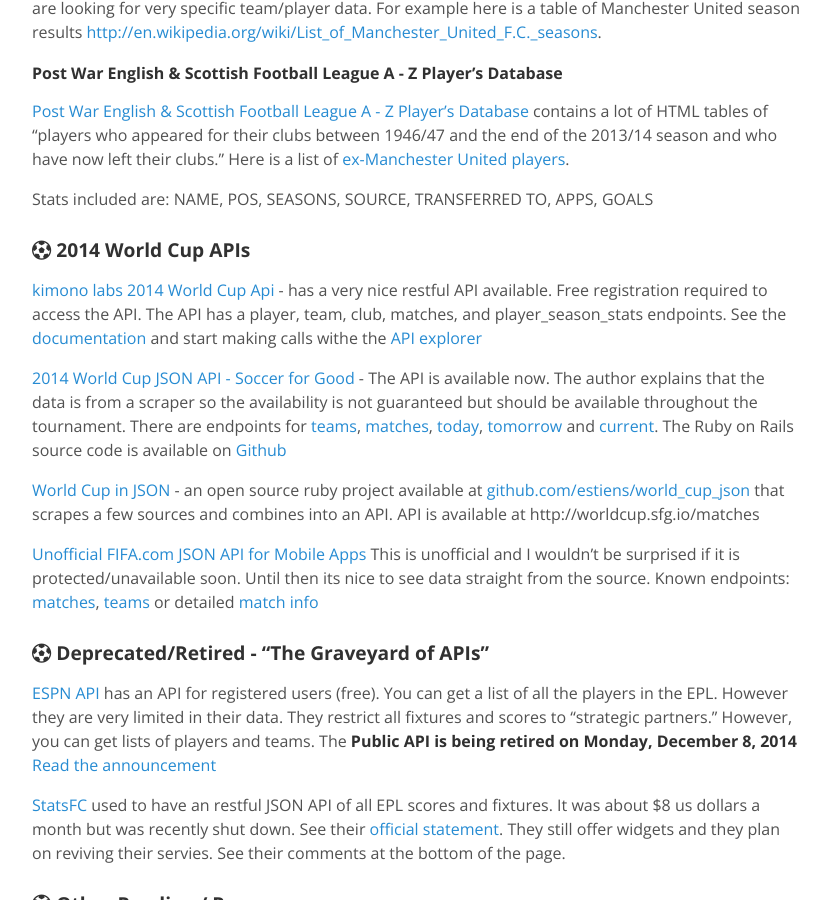
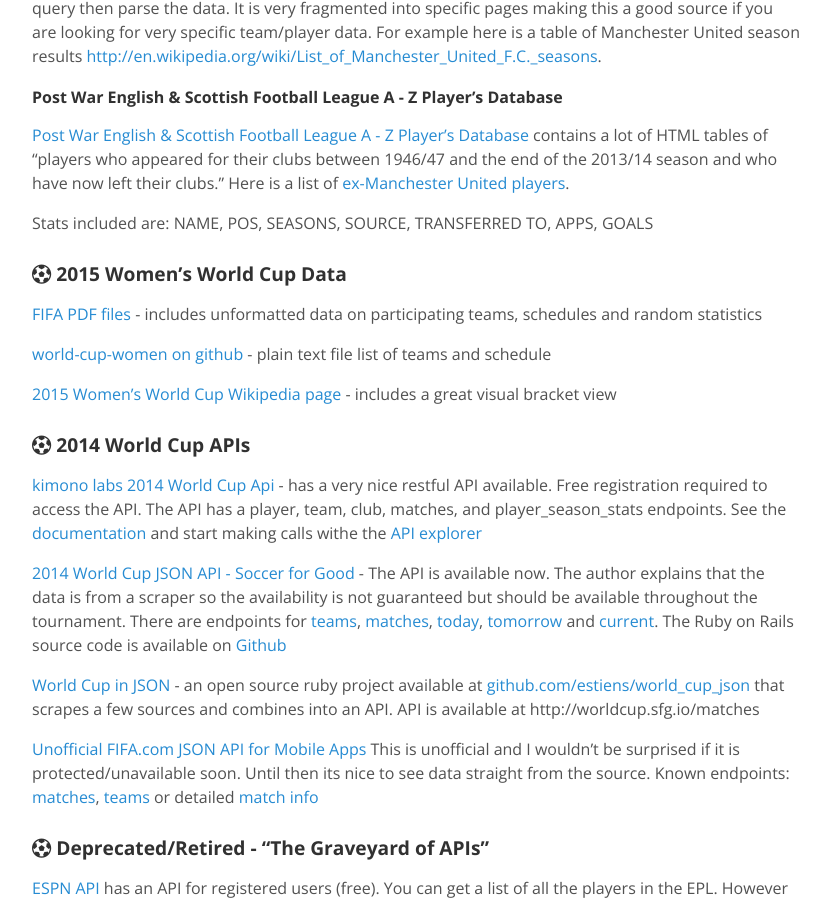
Before and after one commit to jokecamp/jokecamp.com, a Jekyll site: the page built from _posts/2014-03-08-guide-to-football-and-soccer-data-and-apis.markdown, in a window 1280 px wide and 900 px high, scrolled down 7149 px. Shown: the whole window, without its empty margins (224-1054 px from the left). Built offline with Jekyll 4.4.1, drawn with Linux system fonts in a browser that asks for light colours; nearby versions of some CDN libraries; Markdown is read by kramdown in place of the engine named in the settings; comment, search, counter and statistics services are not loaded; some of the changed text lies outside the part shown.

Commit message:
Added Women's World Cup Links
Fifa pdfs

```diff
--- a/_posts/2014-03-08-guide-to-football-and-soccer-data-and-apis.markdown
+++ b/_posts/2014-03-08-guide-to-football-and-soccer-data-and-apis.markdown
@@ -16,7 +16,7 @@ tags:
 featured: true
 ---
 
-Last updated: Nov 26 2014
+Last updated: May 31 2015
 
 ## <i class="fa fa-futbol-o"></i> Where can I actually find football/soccer data?
 
@@ -47,6 +47,7 @@ Jump to a specific source:
   - [openligadb.db](#openligadb.db)
   - [Wikipedia](#wiki)
   - [Post War English & Scottish Football League A - Z Player's Database](#postwar)
+- [2015 Women's World Cup Data](#worldcup2015)
 - [World Cup 2014 APIs](#worldcup)
 - [Deprecated/Retired - "The Graveyard of APIs](#api-graveyard)
 - [More Reading / Resources / Links](#other)
@@ -337,6 +338,15 @@ The key/legend of all the field abbreviations gives you idea of what is availabl
 
 Stats included are: NAME, POS, SEASONS, SOURCE, TRANSFERRED TO, APPS, GOALS
 
+<a name="worldcup2015"></a>
+### <i class="fa fa-futbol-o"></i> 2015 Women's World Cup Data
+
+[FIFA PDF files](http://www.fifa.com/womensworldcup/organisation/documents/index.html) - includes unformatted data on participating teams, schedules and random statistics
+
+[world-cup-women on github](https://github.com/openfootball/world-cup-women) - plain text file list of teams and schedule
+
+[2015 Women's World Cup Wikipedia page](http://en.wikipedia.org/wiki/2015_FIFA_Women%27s_World_Cup) - includes a great visual bracket view
+
 <a name="worldcup"></a>
 ### <i class="fa fa-futbol-o"></i> 2014 World Cup APIs
 
```
Also changed, not shown: 3 other files.
